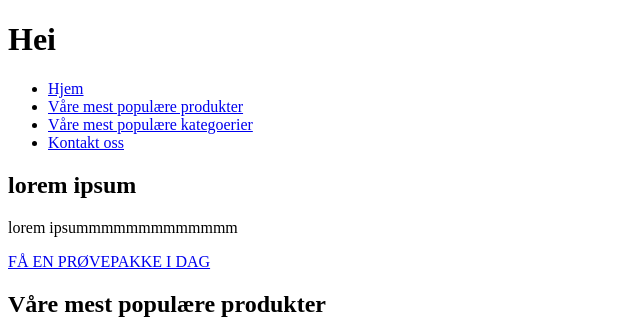
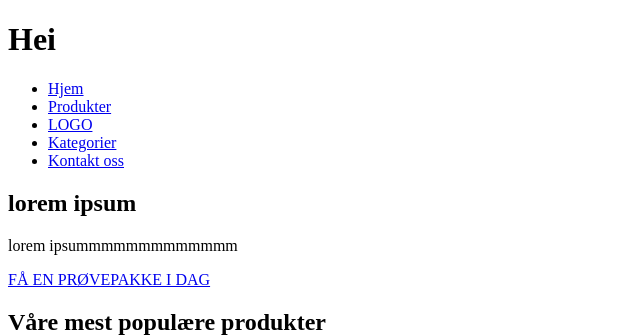
Before and after one commit to ThatsGreatDude/ITF10511_1_Webutvikling, a plain HTML site: page index.html in a window 1280 px wide. Shown: the top 335 px of the page, without its empty margins (0-640 px from the left). Drawn offline with Linux system fonts and the light colour scheme.

Commit message:
rettet linker
rettet linkeene prdokuet, logo, og kategorier

```diff
--- a/index.html
+++ b/index.html
@@ -13,8 +13,9 @@
         <nav>
             <ul>
                 <li><a href="index.html">Hjem</a></li>
-                <li><a href="#Våre mest populære produkter">Våre mest populære produkter</a></li>
-                <li><a href="#Våre mest populære kategoerier">Våre mest populære kategoerier</a></li> <!--HUSK Å DOBBELTSKJEKKE DETTE NÅR JEG KOMMER HIT-->
+                <li><a href="#poplære_produkter">Produkter</a></li>
+                <li><a href="index.html">LOGO</a></li>
+                <li><a href="#populære_kategorier">Kategorier</a></li> <!--HUSK Å Rette DETTE NÅR JEG KOMMER HIT-->
                 <li><a href="#Kontakt oss">Kontakt oss</a></li>
             </ul>
         </nav>
```
